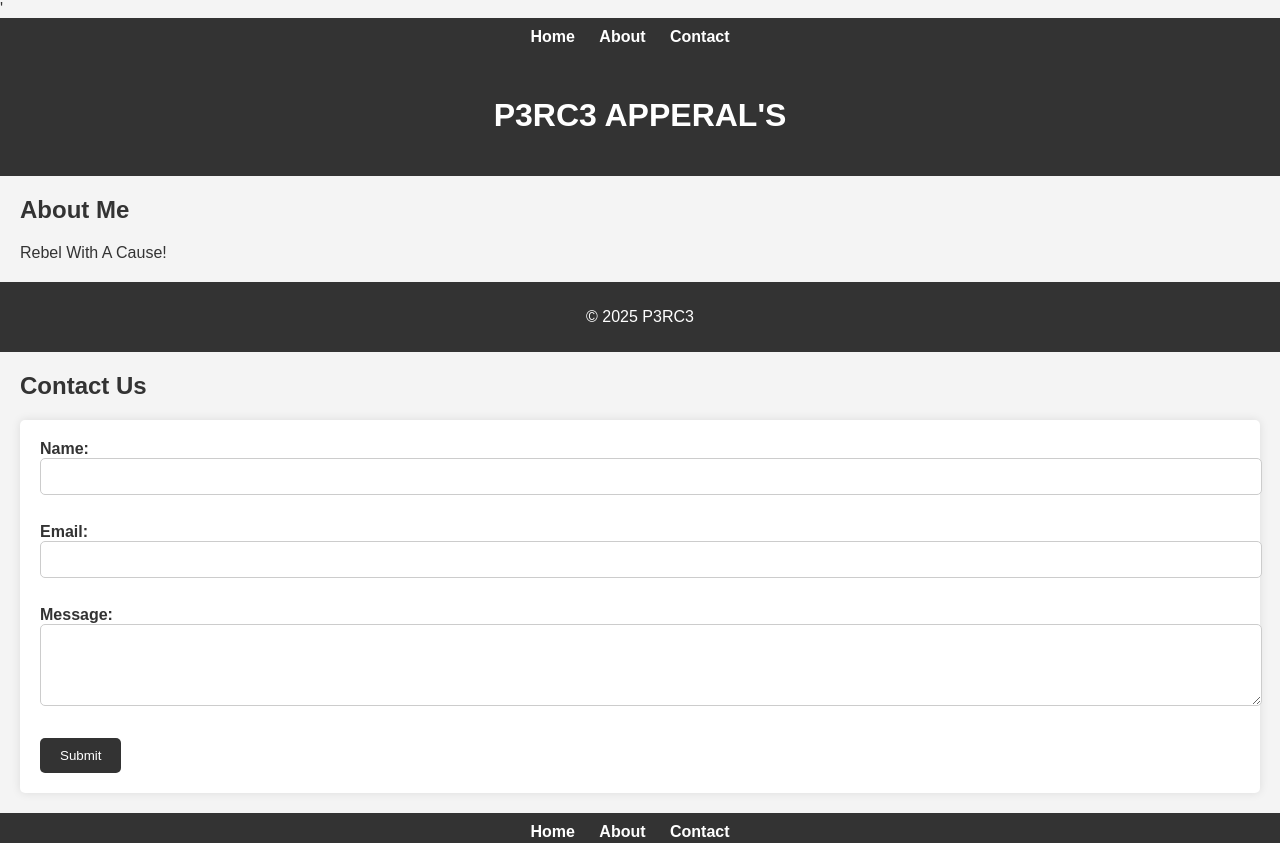
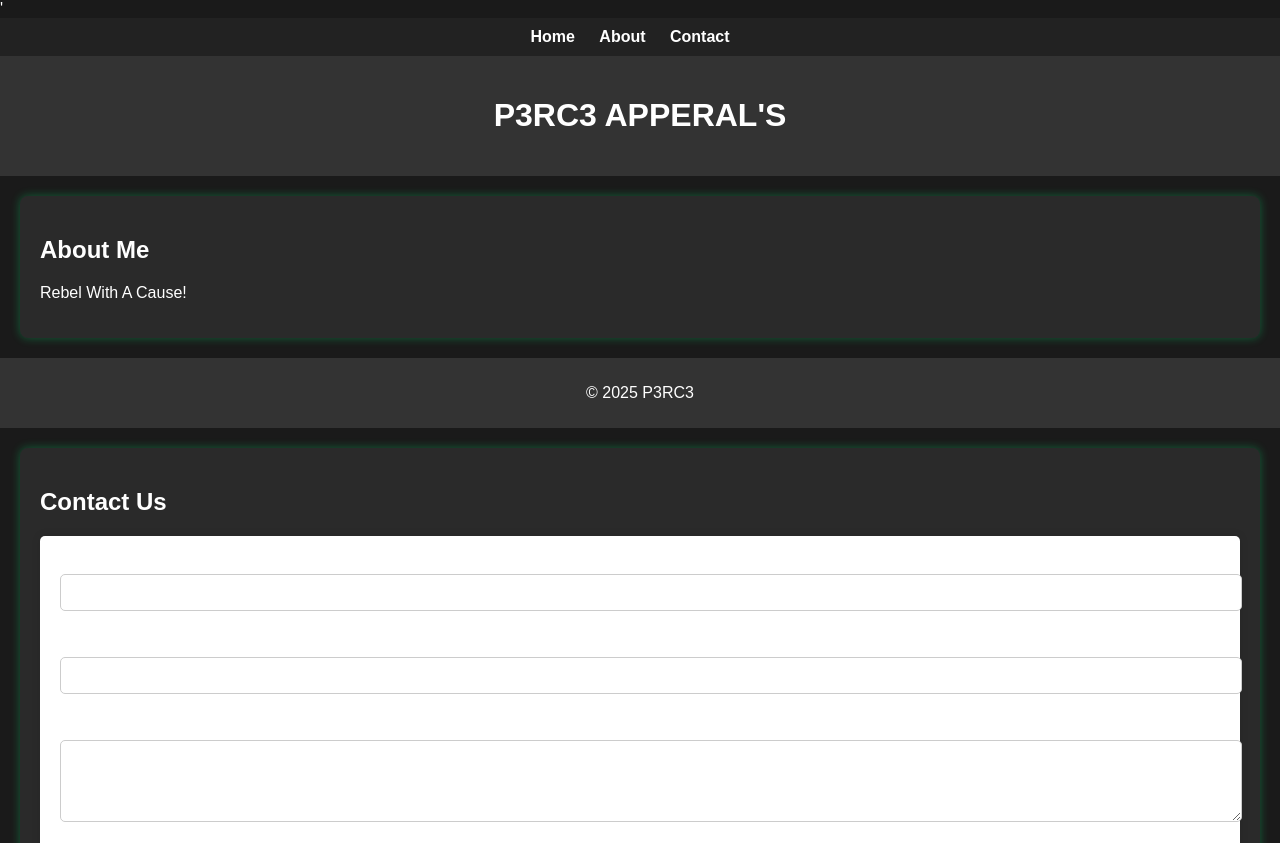
Before and after one commit to P3RC3/Perclive, a plain HTML site: page index.html in a window 1280 px wide. Shown: the top 843 px of the page. Drawn offline with Linux system fonts and the light colour scheme.

Commit message:
Update style.css ".

```diff
--- a/style.css
+++ b/style.css
@@ -99,3 +99,19 @@ html {
     border-radius: 8px;
     box-shadow: 0 4px 8px rgba(0, 0, 0, 0.1);
 }
+body {
+    background: #1a1a1a;
+    color: #fff;
+}
+
+nav {
+    background-color: #222;
+}
+
+section {
+    background-color: #2a2a2a;
+    padding: 20px;
+    margin-bottom: 20px;
+    border-radius: 8px;
+    box-shadow: 0 0 10px rgba(0, 255, 127, 0.3);
+}
```
